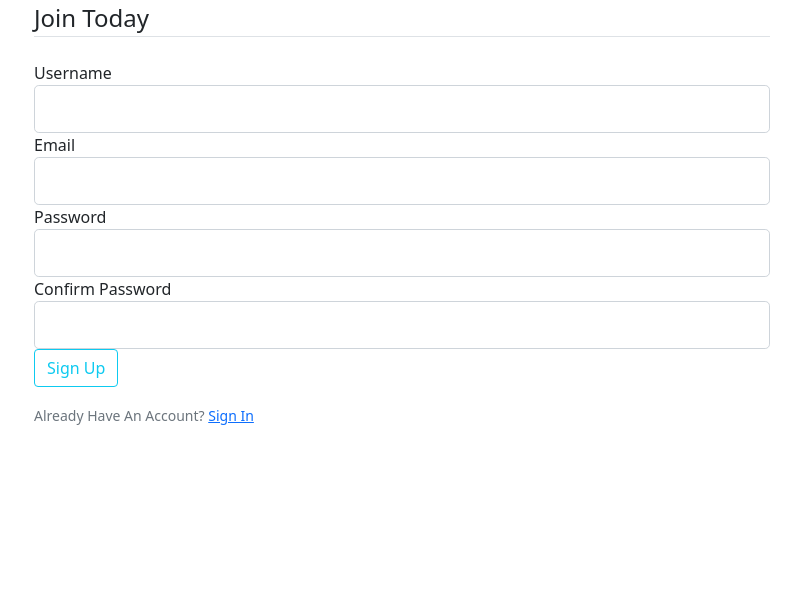
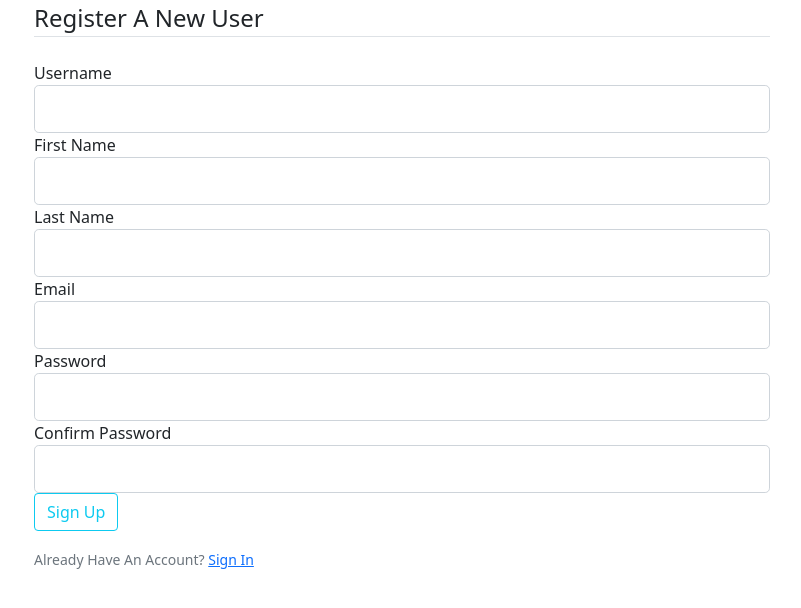
Before and after one commit to cosminTms/software_management_app, a Flask app: page /register in a window 1280 px wide. Shown: the top 608 px of the page, without its empty margins (48-849 px from the left). Run offline with Flask 2, Linux system fonts and the light colour scheme; some libraries are stand-ins or nearby versions.

Commit message:
Register and Login using flask-login

```diff
--- a/web_app/auth.py
+++ b/web_app/auth.py
@@ -1,5 +1,9 @@
 from flask import Blueprint, render_template, flash, redirect, url_for
-from .forms import RegistrationForm, LoginForm
+from flask_login import login_user, current_user, logout_user, login_required
+from web_app.forms import RegistrationForm, LoginForm
+from web_app import db
+from werkzeug.security import generate_password_hash, check_password_hash
+from web_app.models import User
 
 auth = Blueprint('auth', __name__)
 
@@ -7,17 +11,47 @@ auth = Blueprint('auth', __name__)
 def register():
     form = RegistrationForm()
     if form.validate_on_submit():
-        flash(f'Account created for {form.username.data}!', 'success')
-        return redirect(url_for('views.home'))
-    return render_template('register.html', form=form)
+        email = form.email.data
+        username = form.username.data
+        firstName = form.first_name.data
+        lastName = form.last_name.data
+        password1 = form.password.data
+        password2 = form.confirm_password.data
+
+        if password1 != password2:
+            flash('Passwords don\'t match', category='error')
+        else:
+            new_user = User(username=username, email=email, first_name=firstName, last_name=lastName,password=generate_password_hash(password1, method='sha256'))
+            db.session.add(new_user)
+            db.session.commit()
+
+            login_user(new_user, remember=True)
+            flash('Account created!', category='success')
+            return redirect(url_for('views.home'))
+    return render_template('register.html', form=form, user=current_user)
 
 @auth.route('/login', methods=['GET','POST'])
 def login():
     form = LoginForm()
     if form.validate_on_submit():
-        if form.email.data == 'admin@blog.com' and form.password.data == 'password':
-            flash('You have been logged in', 'success')
-            return redirect(url_for('views.home'))
+        email = form.email.data
+        password = form.password.data
+
+        user = User.query.filter_by(email=email).first()
+        if user:
+            if check_password_hash(user.password, password):
+                flash('Logged in successfully!', category='success')
+                login_user(user, remember=True)
+                return redirect(url_for('views.home'))
+            else:
+                flash('Incorrect password, try again!', category='error')
         else:
-            flash('Login unsuccessful. Check email/password', 'danger')
-    return render_template('login.html', form=form)
+            flash('Email does not exist!', category='error')
+    return render_template('login.html', form=form, user=current_user)
+
+
+@auth.route('/logout')
+@login_required
+def logout():
+    logout_user()
+    return redirect(url_for('auth.login'))
--- a/web_app/forms.py
+++ b/web_app/forms.py
@@ -1,10 +1,18 @@
 from flask_wtf import FlaskForm
+from werkzeug.security import check_password_hash
 from wtforms import StringField, PasswordField, SubmitField, BooleanField
-from wtforms.validators import DataRequired, Length, Email, EqualTo
+from wtforms.validators import DataRequired, Length, Email, EqualTo, ValidationError
+
+from web_app.models import User
+
 
 class RegistrationForm(FlaskForm):
     username = StringField('Username',
                            validators=[DataRequired(), Length(min=2, max=20)])
+    first_name = StringField('First Name',
+                           validators=[DataRequired(),])
+    last_name = StringField('Last Name',
+                             validators=[DataRequired(), ])
     email = StringField('Email',
                         validators=[DataRequired(), Email()])
     password = PasswordField('Password', validators=[DataRequired()])
@@ -12,6 +20,17 @@ class RegistrationForm(FlaskForm):
                                      validators=[DataRequired(), EqualTo('password')])
     submit = SubmitField('Sign Up')
 
+    def validate_email(self, email):
+        user = User.query.filter_by(email=email.data).first()
+        if user:
+            raise ValidationError('Email already exists')
+
+    def validate_username(self, username):
+        user = User.query.filter_by(username=username.data).first()
+        if user:
+            raise ValidationError('Username already exists')
+
+
 class LoginForm(FlaskForm):
     email = StringField('Email',
                         validators=[DataRequired(), Email()])
--- a/web_app/templates/base.html
+++ b/web_app/templates/base.html
@@ -31,6 +31,9 @@
             <ul class="list-unstyled components" id="menu">
                 <p><em>You make IT happen</em></p>
                 {% block links %}{% endblock %}
+                <li>
+                    <a id="logout" href="/logout">Logout</a>
+                </li>
             </ul>
         </nav>
 
--- a/web_app/templates/home.html
+++ b/web_app/templates/home.html
@@ -42,5 +42,5 @@
 {% endblock links %}
 
 {% block content %}
-    <h3>Home Page for {{ user }}</h3>
+    <h3>Home Page for {{ user.first_name }} {{ user.last_name }}</h3>
 {% endblock content %}
--- a/web_app/templates/issues.html
+++ b/web_app/templates/issues.html
@@ -42,5 +42,5 @@
 {% endblock links %}
 
 {% block content %}
-    Issues Page
+    <h3>Issues Page for {{ user.first_name }} {{ user.last_name }}</h3>
 {% endblock content %}
--- a/web_app/templates/kanban.html
+++ b/web_app/templates/kanban.html
@@ -42,5 +42,5 @@
 {% endblock links %}
 
 {% block content %}
-    Kanban Page
+    <h3>Kanban Page for {{ user.first_name }} {{ user.last_name }}</h3>
 {% endblock content %}
--- a/web_app/templates/projects.html
+++ b/web_app/templates/projects.html
@@ -21,14 +21,12 @@
             Projects
         </a>
     </li>
-    {% if user == 'dev' %}
     <li>
         <a href="tasks">
             <i class="fa-solid fa-laptop-code"></i>
             My Tasks
         </a>
     </li>
-    {% endif %}
     <li>
         <a href="kanban">
             <i class="fa-solid fa-rectangle-list"></i>
@@ -44,5 +42,5 @@
 {% endblock links %}
 
 {% block content %}
-    Projects Page
+    <h3>Projects Page for {{ user.first_name }} {{ user.last_name }}</h3>
 {% endblock content %}
--- a/web_app/templates/register.html
+++ b/web_app/templates/register.html
@@ -28,7 +28,7 @@
                     <form method="POST" action="">
                         {{ form.hidden_tag() }}
                         <fieldset class="form-group">
-                            <legend class="border-bottom mb-4">Join Today</legend>
+                            <legend class="border-bottom mb-4">Register A New User</legend>
                             <div class="form-group">
                                 {{ form.username.label(class="form-control-label") }}
 
@@ -41,6 +41,34 @@
                                     </div>
                                 {% else %}
                                     {{ form.username(class="form-control form-control-lg") }}
+                                {% endif %}
+                            </div>
+                            <div class="form-group">
+                                {{ form.first_name.label(class="form-control-label") }}
+
+                                {% if form.first_name.errors %}
+                                    {{ form.first_name(class="form-control form-control-lg is-invalid") }}
+                                    <div class="invalid-feedback">
+                                        {% for error in form.first_name.errors %}
+                                            <span>{{ error }}</span>
+                                        {% endfor %}
+                                    </div>
+                                {% else %}
+                                    {{ form.first_name(class="form-control form-control-lg") }}
+                                {% endif %}
+                            </div>
+                            <div class="form-group">
+                                {{ form.last_name.label(class="form-control-label") }}
+
+                                {% if form.last_name.errors %}
+                                    {{ form.last_name(class="form-control form-control-lg is-invalid") }}
+                                    <div class="invalid-feedback">
+                                        {% for error in form.last_name.errors %}
+                                            <span>{{ error }}</span>
+                                        {% endfor %}
+                                    </div>
+                                {% else %}
+                                    {{ form.last_name(class="form-control form-control-lg") }}
                                 {% endif %}
                             </div>
                             <div class="form-group">
--- a/web_app/templates/tasks.html
+++ b/web_app/templates/tasks.html
@@ -42,5 +42,5 @@
 {% endblock links %}
 
 {% block content %}
-    Tasks Page
+    <h3>Tasks Page for {{ user.first_name }} {{ user.last_name }}</h3>
 {% endblock content %}
--- a/web_app/templates/teams.html
+++ b/web_app/templates/teams.html
@@ -42,5 +42,5 @@
 {% endblock links %}
 
 {% block content %}
-    Teams Page
+    <h3>Teams Page for {{ user.first_name }} {{ user.last_name }}</h3>
 {% endblock content %}
```
Also changed, not shown: web_app/__init__.py (+28 -2 lines), web_app/models.py (+35 -0 lines), web_app/views.py (+4 -4 lines), web_app/database.db (added). Lines whose indentation alone changed are shown as unchanged.
